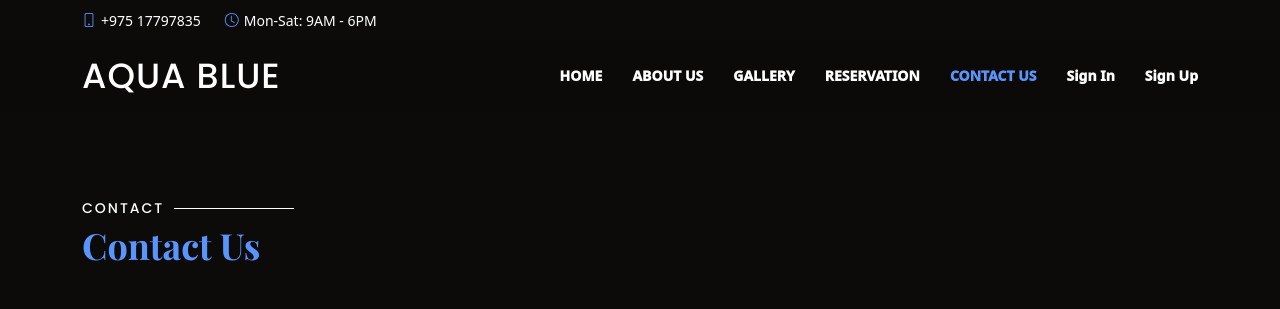
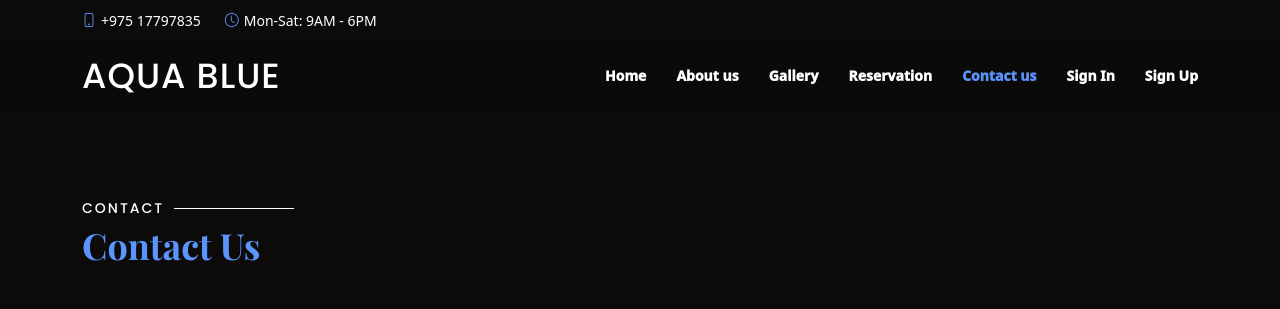
Before and after one commit to 12190011/project, a Django app: page /contact/ in a window 1280 px wide. Shown: the top 309 px of the page. Run offline with Django 4.2, Linux system fonts and the light colour scheme; some libraries are stand-ins or nearby versions; some web fonts are replaced.

Commit message:
Update base.html

```diff
--- a/templates/base.html
+++ b/templates/base.html
@@ -105,21 +105,21 @@
         <nav id="navbar" class="navbar order-last order-lg-0">
           <ul>
             <li>
-              <a class="nav-link{% if request.path == '/' %} active{% endif %}" href="/">HOME</a>
+              <a class="nav-link{% if request.path == '/' %} active{% endif %}" href="/">Home</a>
             </li>
             <li>
-              <a class="nav-link{% if request.path == '/about/' %} active{% endif %}" href="/about/">ABOUT US</a>
+              <a class="nav-link{% if request.path == '/about/' %} active{% endif %}" href="/about/">About us</a>
             </li>
-            <li><a class="nav-link scrollto" href="/#gallery">GALLERY</a></li>
+            <li><a class="nav-link scrollto" href="/#gallery">Gallery</a></li>
             <li>
-              <a class="nav-link scrollto" href="/#book-a-table">RESERVATION</a>
+              <a class="nav-link scrollto" href="/#book-a-table">Reservation</a>
             </li>
             <li>
-              <a class="nav-link{% if request.path == '/contact/' %} active{% endif %}" href="/contact/">CONTACT US</a>
+              <a class="nav-link{% if request.path == '/contact/' %} active{% endif %}" href="/contact/">Contact us</a>
             </li>
             {% if user.is_authenticated %}
           <li><a href="/logout/" class="nav-link scrollto text-danger">Logout</a></li>
-          <li><a href="/myAccount/" class="nav-link scrollto">MY Account</a></li>
+          <li><a href="/myAccount/" class="nav-link scrollto">My Account</a></li>
           {% else %}
           <li><a href="/login/" class="nav-link scrollto">Sign In</a></li>
           <li><a href="/registerUser/" class="nav-link scrollto">Sign Up</a></li>
```
